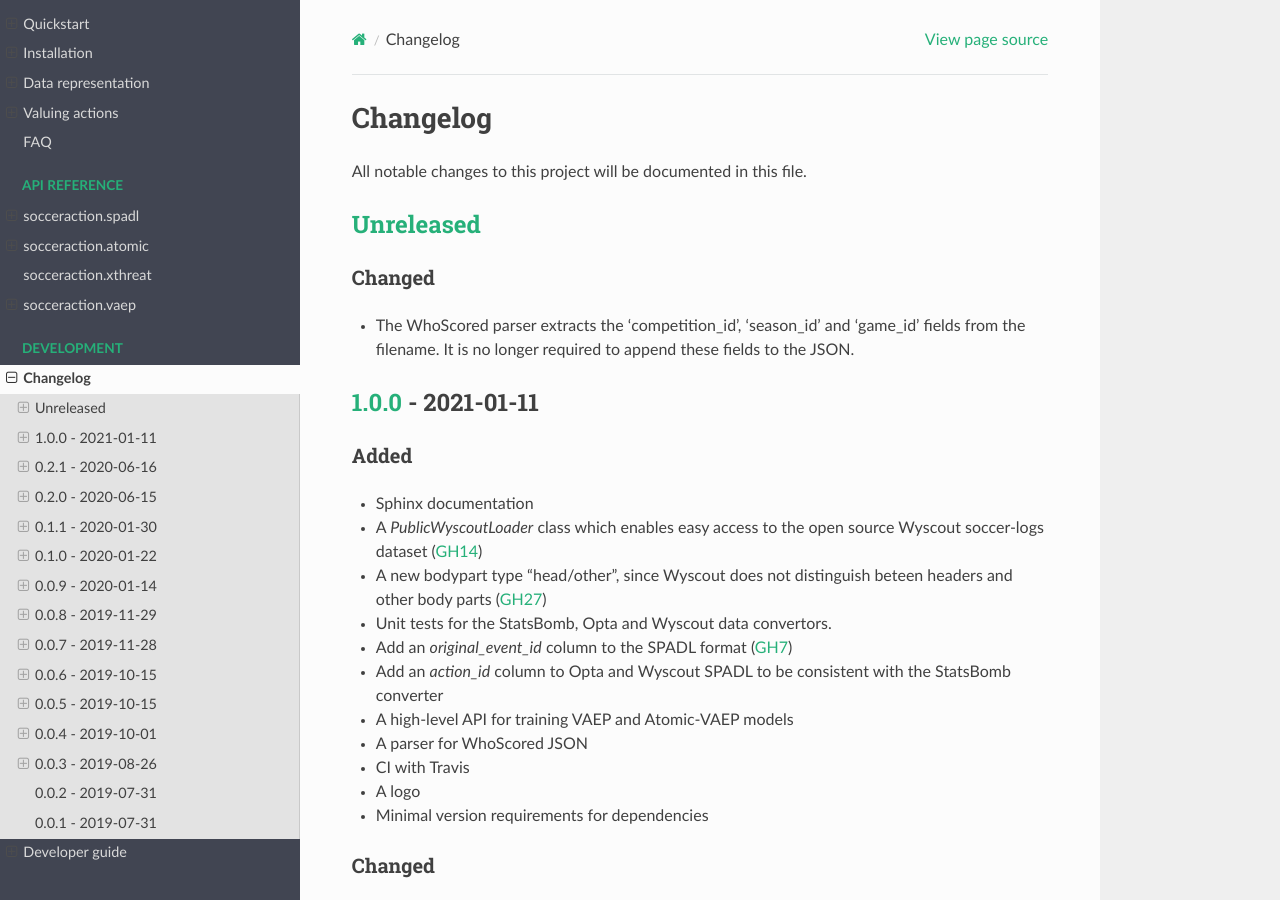
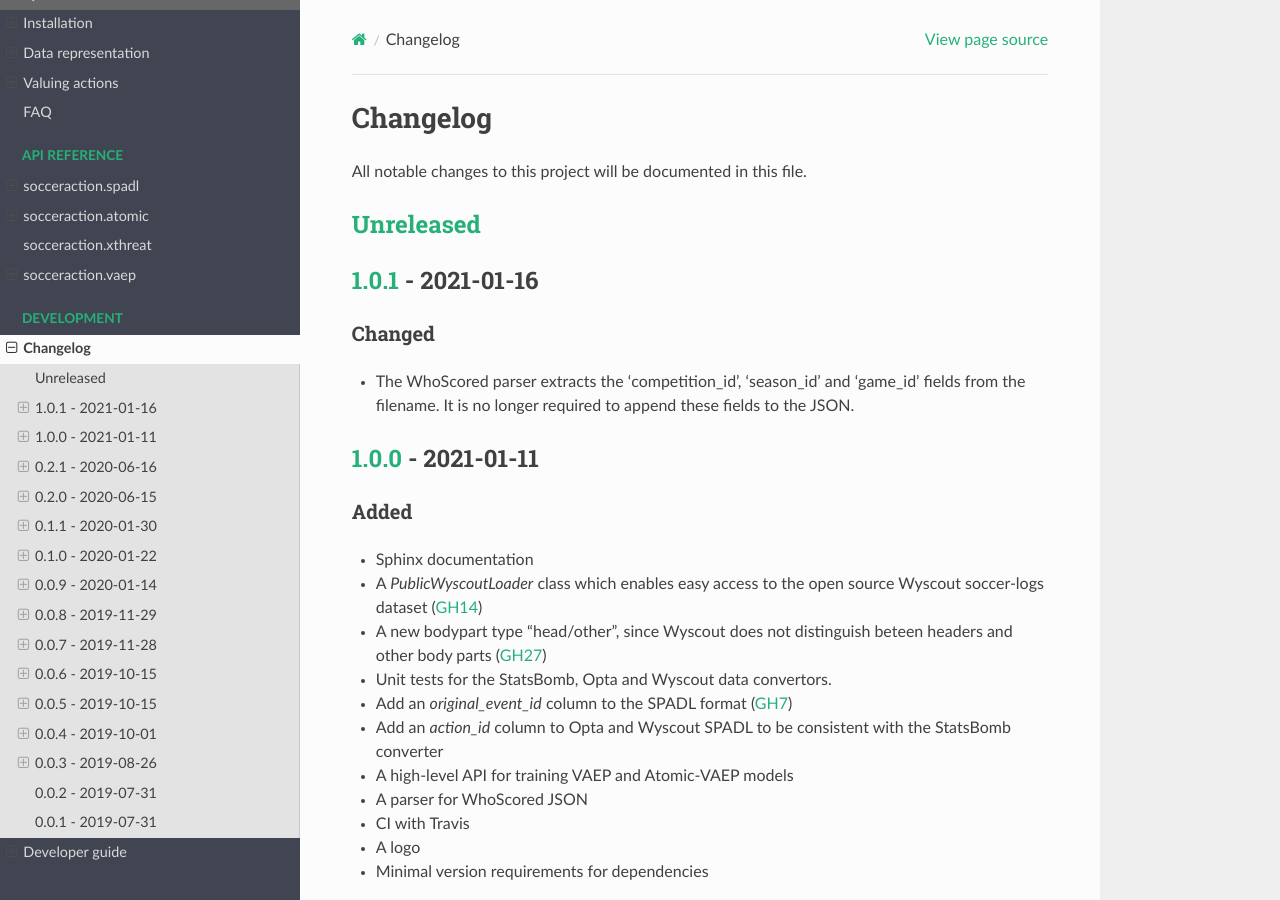
Before and after one commit to ML-KULeuven/socceraction, a Sphinx documentation site: the page built from docs/development/changelog.rst, in a window 1280 px wide and 900 px high. Built offline with Sphinx 7.4.7 and the Read the Docs theme 2.0.0, drawn with Linux system fonts in a browser that asks for light colours.

Commit message:
Bump version: 1.0.0 → 1.0.1

```diff
--- a/docs/conf.py
+++ b/docs/conf.py
@@ -22,7 +22,7 @@ copyright = '2020, DTAI KU Leuven'
 author = 'Tom Decroos'
 
 # The full version, including alpha/beta/rc tags
-release = '1.0.0'
+release = '1.0.1'
 
 
 # -- General configuration ---------------------------------------------------
--- a/docs/development/changelog.rst
+++ b/docs/development/changelog.rst
@@ -6,6 +6,9 @@ All notable changes to this project will be documented in this file.
 
 Unreleased_
 ============
+
+1.0.1_ - 2021-01-16
+====================
 
 Changed
 -------
@@ -174,7 +177,8 @@ Added
 
 Initial release.
 
-.. _Unreleased: https://github.com/ML-KULeuven/socceraction/compare/v0.2.1...HEAD
+.. _Unreleased: https://github.com/ML-KULeuven/socceraction/compare/v1.0.1...HEAD
+.. _1.0.1: https://github.com/ML-KULeuven/socceraction/compare/v1.0.0...v1.0.1
 .. _1.0.0: https://github.com/ML-KULeuven/socceraction/compare/v0.2.1...v1.0.0
 .. _0.2.1: https://github.com/ML-KULeuven/socceraction/compare/v0.2.0...v0.2.1
 .. _0.2.0: https://github.com/ML-KULeuven/socceraction/compare/v0.1.1...v0.2.0
--- a/setup.py
+++ b/setup.py
@@ -12,7 +12,7 @@ For more information, see https://github.com/ML-KULeuven/socceraction
 
 setuptools.setup(
     name='socceraction',
-    version='1.0.0',
+    version='1.0.1',
     description='Convert soccer event stream data to the SPADL format and value on-the-ball player actions',
     url='https://github.com/ML-KULeuven/socceraction',
     author='Tom Decroos',
--- a/socceraction/__init__.py
+++ b/socceraction/__init__.py
@@ -11,4 +11,4 @@ Full documentation is at <https://ml-kuleuven.github.io/socceraction/>.
 :copyright: (c) 2020 by DTAI KU Leuven.
 :license: MIT, see LICENSE for more details.
 """
-__version__ = '1.0.0'
+__version__ = '1.0.1'
```
Also changed, not shown: .bumpversion.cfg.
